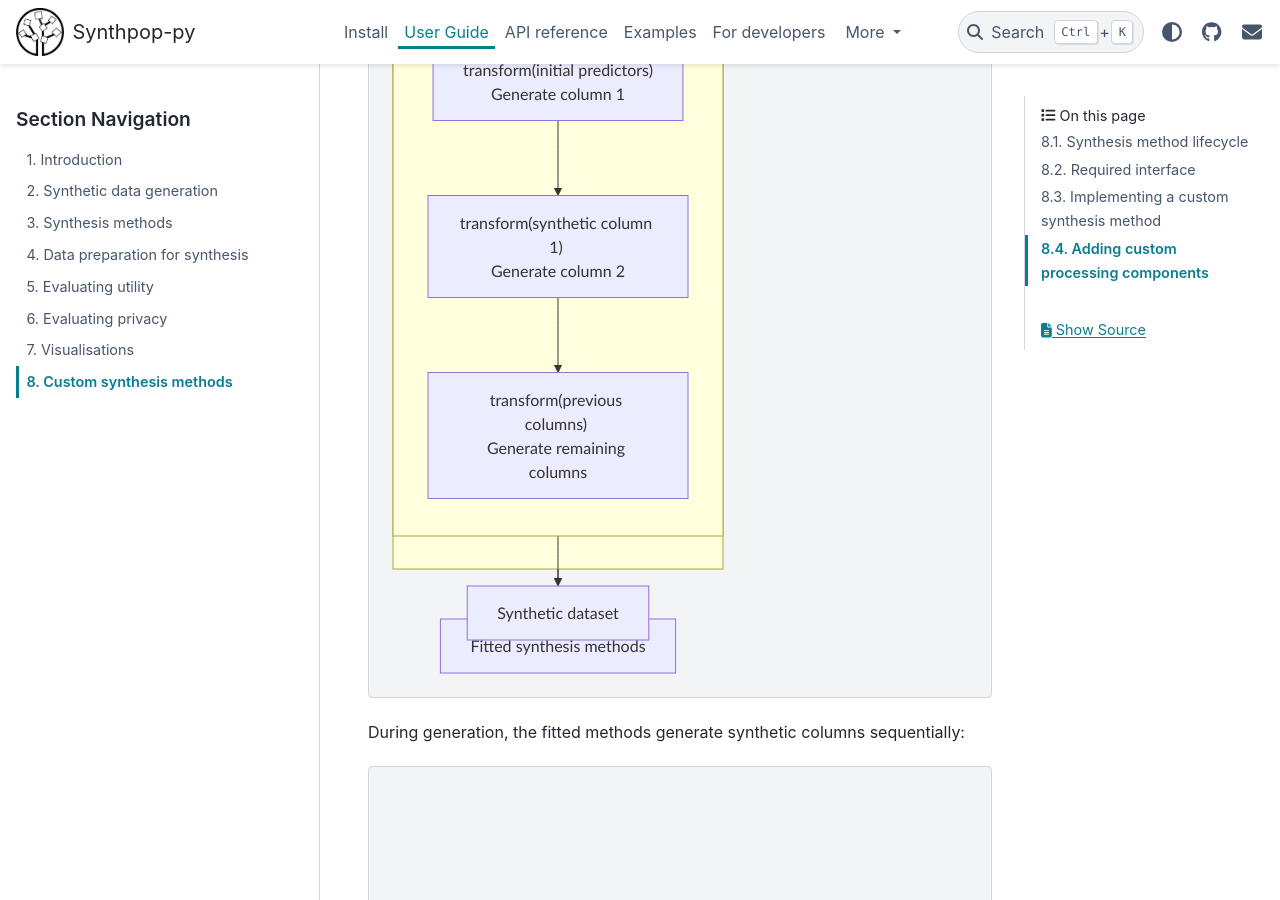
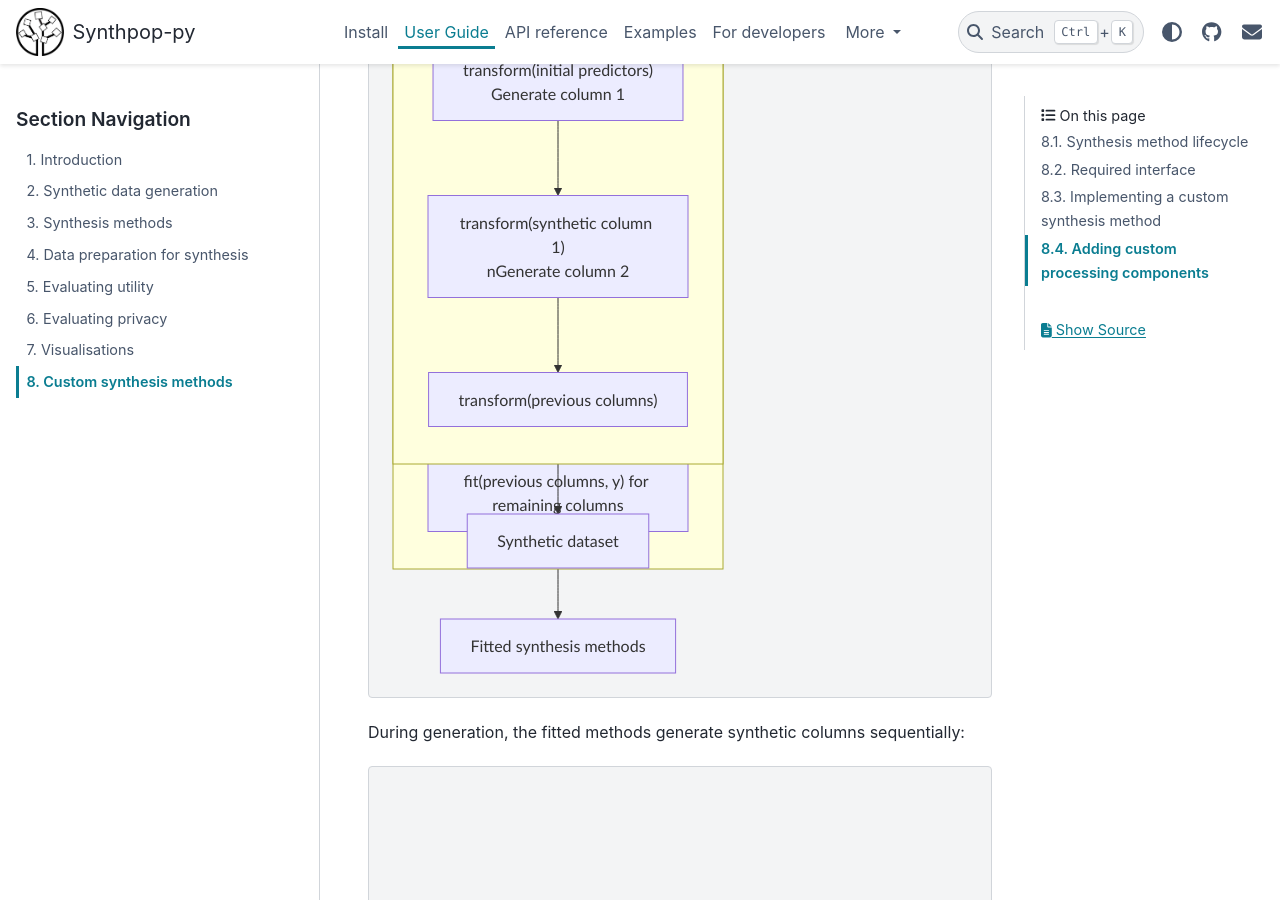
Before and after one commit to duonl/synthpop-py, a Sphinx documentation site: the page built from docs/source/user_guides/8_custom_synthesis_methods.md, in a window 1280 px wide and 900 px high, scrolled down 1029 px. Built offline with Sphinx 7.4.7 and the PyData theme 0.15.4, drawn with Linux system fonts in a browser that asks for light colours; part of the change alters nothing that is shown.

Commit message:
trying to change line breaks in mermaid

```diff
--- a/docs/source/user_guides/8_custom_synthesis_methods.md
+++ b/docs/source/user_guides/8_custom_synthesis_methods.md
@@ -46,9 +46,9 @@ flowchart TD
 
     subgraph GEN["Synthesiser.generate()"]
         direction TD
-        B["transform(initial predictors) \nGenerate column 1"]
-        C["transform(synthetic column 1) \nGenerate column 2"]
-        D["transform(previous columns) \nGenerate remaining columns"]
+        B["transform(initial predictors)<br>Generate column 1"]
+        C["transform(synthetic column 1)<br>nGenerate column 2"]
+        D["transform(previous columns)<brnGenerate remaining columns"]
 
         B --> C --> D
     end
```
